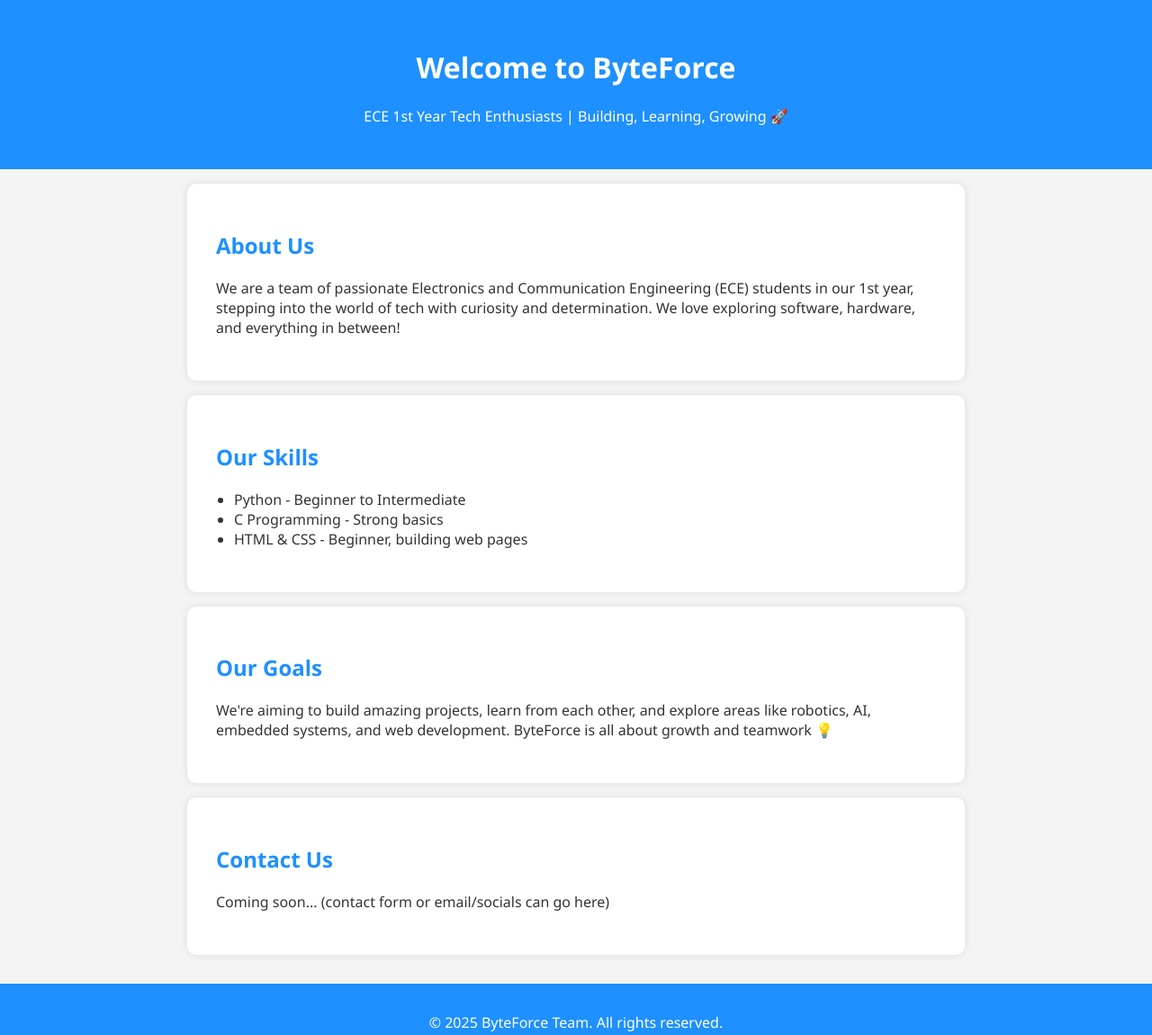
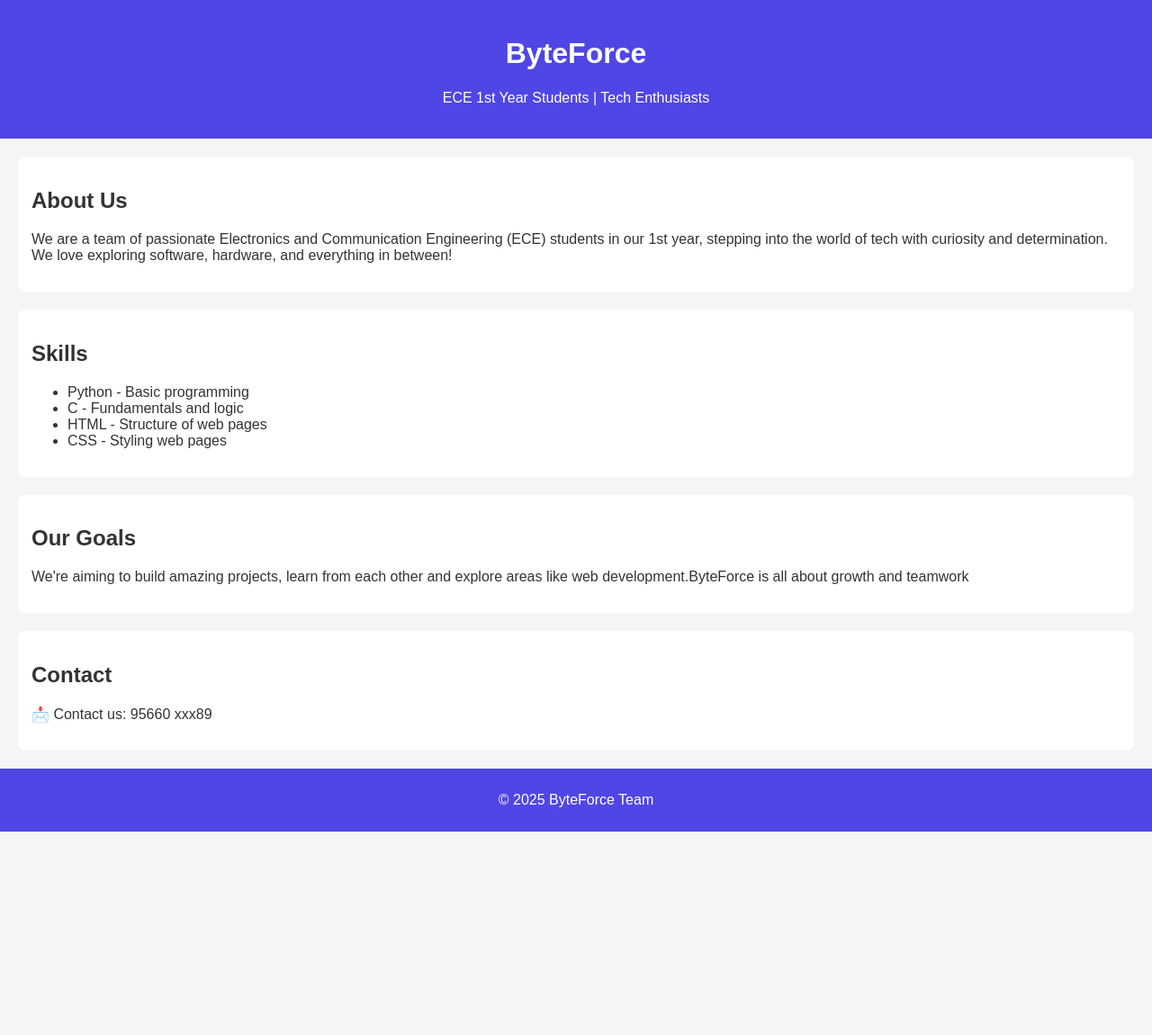
Before and after one commit to badeagle-lab/badeagle-lab.github.io, a plain HTML site: page index.html in a window 1280 px wide. Shown: the whole page at 90% size. After the commit the page ends 924 px from the top, so only its background shows below. Drawn offline with Linux system fonts and the light colour scheme.

Commit message:
Update index.html

```diff
--- a/index.html
+++ b/index.html
@@ -1,78 +1,47 @@
 <!DOCTYPE html>
 <html lang="en">
 <head>
-  <meta charset="UTF-8">
-  <meta name="viewport" content="width=device-width, initial-scale=1.0">
-  <title>ByteForce | ECE Tech Team</title>
-  <style>
-    body {
-      font-family: 'Segoe UI', sans-serif;
-      margin: 0;
-      background-color: #f4f4f4;
-      color: #333;
-    }
-    header {
-      background-color: #1e90ff;
-      color: white;
-      padding: 2rem;
-      text-align: center;
-    }
-    section {
-      padding: 2rem;
-      max-width: 800px;
-      margin: auto;
-      background: white;
-      margin-top: 1rem;
-      border-radius: 10px;
-      box-shadow: 0 0 10px rgba(0,0,0,0.1);
-    }
-    h2 {
-      color: #1e90ff;
-    }
-    ul {
-      padding-left: 20px;
-    }
-    footer {
-      text-align: center;
-      padding: 1rem;
-      background-color: #1e90ff;
-      color: white;
-      margin-top: 2rem;
-    }
-  </style>
+  <meta charset="UTF-8" />
+  <meta name="viewport" content="width=device-width, initial-scale=1.0" />
+  <title>ByteForce | ECE 1st Year</title>
 </head>
-<body>
-  <header>
-    <h1>Welcome to ByteForce</h1>
-    <p>ECE 1st Year Tech Enthusiasts | Building, Learning, Growing 🚀</p>
+<body style="font-family: Arial, sans-serif; background-color: #f5f5f5; color: #333; margin: 0; padding: 0;">
+
+  <header style="background-color: #4f46e5; color: white; padding: 20px; text-align: center;">
+    <h1>ByteForce</h1>
+    <p>ECE 1st Year Students | Tech Enthusiasts</p>
   </header>
 
-  <section>
+  <main style="padding: 20px;">
+    <section style="background-color: white; padding: 15px; border-radius: 8px; margin-bottom: 20px;">
       <h2>About Us</h2>
       <p>We are a team of passionate Electronics and Communication Engineering (ECE) students in our 1st year, stepping into the world of tech with curiosity and determination. We love exploring software, hardware, and everything in between!</p>
     </section>
 
-  <section>
-    <h2>Our Skills</h2>
+    <section style="background-color: white; padding: 15px; border-radius: 8px; margin-bottom: 20px;">
+      <h2>Skills</h2>
       <ul>
-      <li>Python - Beginner to Intermediate</li>
-      <li>C Programming - Strong basics</li>
-      <li>HTML & CSS - Beginner, building web pages</li>
+        <li>Python - Basic programming</li>
+        <li>C - Fundamentals and logic</li>
+        <li>HTML - Structure of web pages</li>
+        <li>CSS - Styling web pages</li>
       </ul>
     </section>
 
-  <section>
+    <section style="background-color: white; padding: 15px; border-radius: 8px; margin-bottom: 20px;">
       <h2>Our Goals</h2>
-    <p>We're aiming to build amazing projects, learn from each other, and explore areas like robotics, AI, embedded systems, and web development. ByteForce is all about growth and teamwork 💡</p>
+      <p>We're aiming to build amazing projects, learn from each other and explore areas like web development.ByteForce is all about growth and teamwork</p>
     </section>
 
-  <section>
-    <h2>Contact Us</h2>
-    <p>Coming soon... (contact form or email/socials can go here)</p>
+    <section style="background-color: white; padding: 15px; border-radius: 8px;">
+      <h2>Contact</h2>
+      <p>📩 Contact us: 95660 xxx89</p>
     </section>
+  </main>
 
-  <footer>
-    <p>&copy; 2025 ByteForce Team. All rights reserved.</p>
+  <footer style="background-color: #4f46e5; color: white; text-align: center; padding: 10px;">
+    <p>&copy; 2025 ByteForce Team</p>
   </footer>
+
 </body>
 </html>
```
Lines whose indentation alone changed are shown as unchanged.
